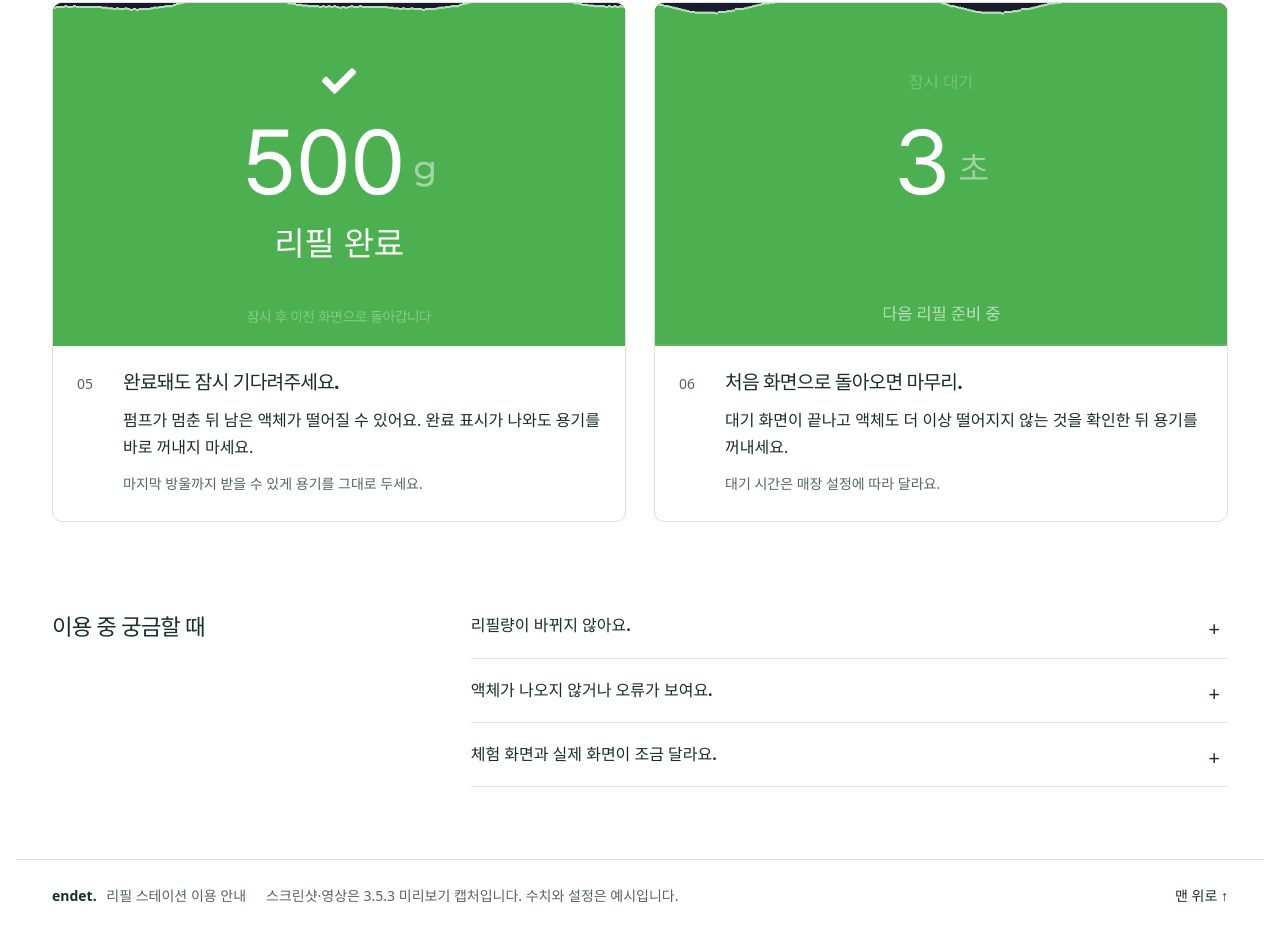
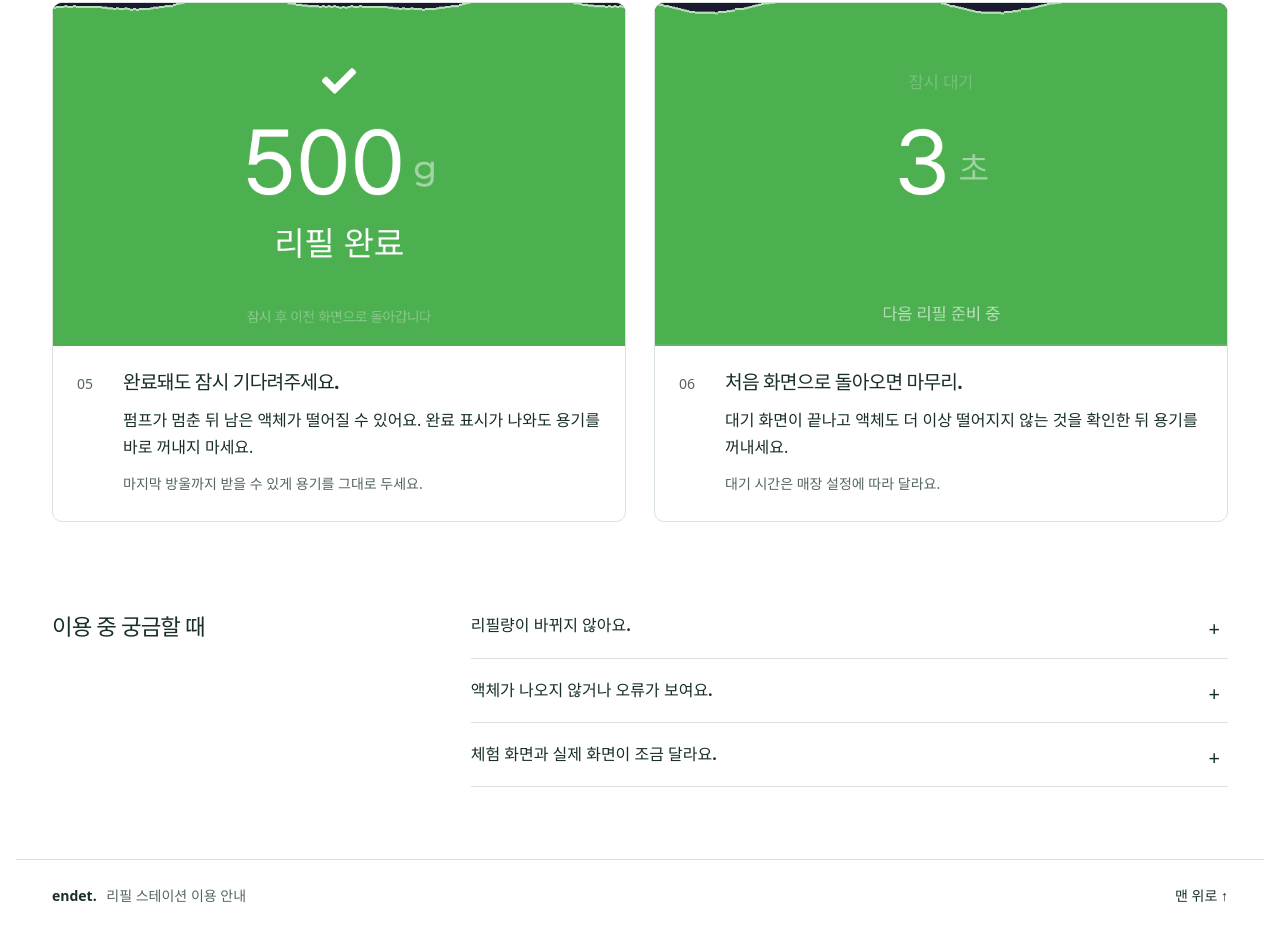
Before and after one commit to pyupwi/refill-station-guide, a plain HTML site: page index.html in a window 1280 px wide. Shown: the part 2369-3301 px from the top of the page. Drawn offline with Linux system fonts and the light colour scheme.

Commit message:
Message edit
line 56 <p>스크린샷·영상은 3.5.3 미리보기 캡처입니다. 수치와 설정은 예시입니다.</p> 제거

```diff
--- a/index.html
+++ b/index.html
@@ -53,5 +53,5 @@
 
   <section class="faq" aria-labelledby="faq-title"><h2 id="faq-title">이용 중 궁금할 때</h2><div><details><summary>리필량이 바뀌지 않아요.</summary><p>고정 용량으로 운영하는 매장일 수 있어요. 표시된 양이 용기에 맞지 않으면 직원에게 문의하세요.</p></details><details><summary>액체가 나오지 않거나 오류가 보여요.</summary><p>반복해서 시작하지 말고 직원에게 알려주세요. 리필 중이라면 화면을 탭해 일시정지한 뒤 정지를 누르세요.</p></details><details><summary>체험 화면과 실제 화면이 조금 달라요.</summary><p>매장마다 양 조절, 색상, 시작 확인과 대기 설정이 다를 수 있어요. 실제 기기에 표시된 안내를 따라주세요.</p></details></div></section>
 </main>
-<footer class="site-footer"><p><strong>endet.</strong> 리필 스테이션 이용 안내</p><p>스크린샷·영상은 3.5.3 미리보기 캡처입니다. 수치와 설정은 예시입니다.</p><a href="#top">맨 위로 ↑</a></footer>
+<footer class="site-footer"><p><strong>endet.</strong> 리필 스테이션 이용 안내</p><a href="#top">맨 위로 ↑</a></footer>
 </body></html>
```
